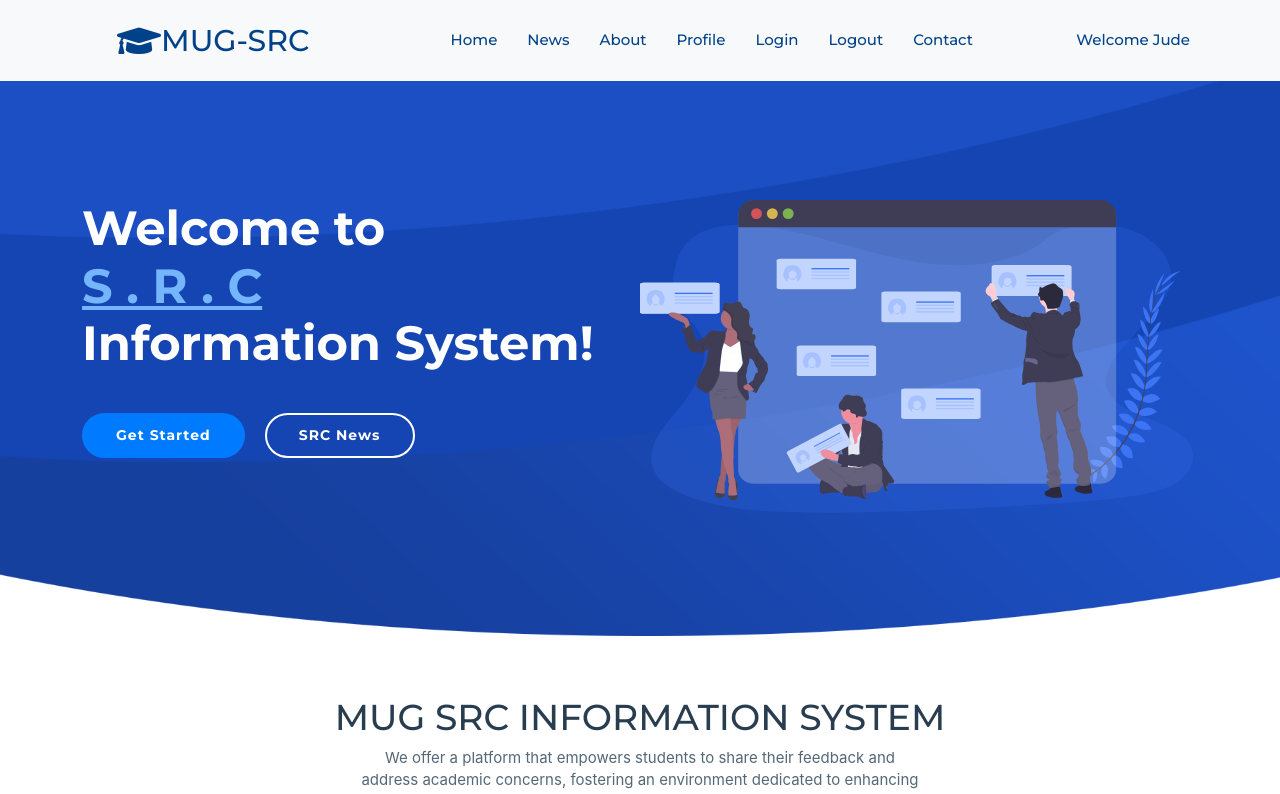
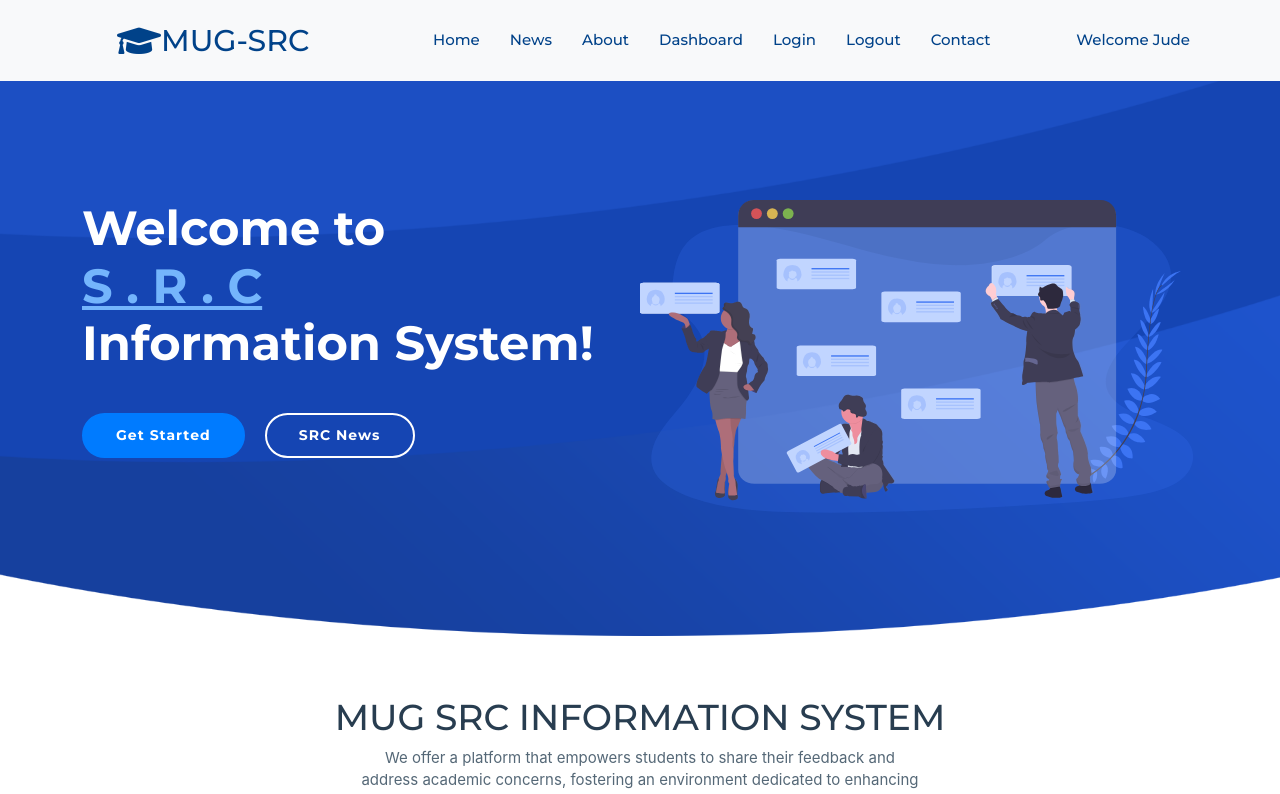
Before and after one commit to Alex1-ai/MUG-SRC-INFO-SYSTEM-FRONTEND, a React (Create React App) app in the folder src-info-system/: page / in a window 1280 px wide. Shown: the top 794 px of the page. Built offline with nearby package versions, Linux system fonts and the light colour scheme.

Commit message:
i changed the profile to dashboard

```diff
--- a/src-info-system/src/components/NavBar.jsx
+++ b/src-info-system/src/components/NavBar.jsx
@@ -27,7 +27,7 @@ const navLinkStyle = {
             <Link style={navLinkStyle}to="/">Home</Link> {/* Use Link for the Nav links */}
             <Link style={navLinkStyle} to="/news">News</Link>
             <Link style={navLinkStyle} to="/about">About</Link>
-            <Link style={navLinkStyle} to="/dashboard">Profile</Link>
+            <Link style={navLinkStyle} to="/dashboard">Dashboard</Link>
             <Link style={navLinkStyle} to="/login">Login</Link>
             <Link style={navLinkStyle} to="/logout">Logout</Link>
             <Link style={navLinkStyle} to="/contact">Contact</Link>
```
